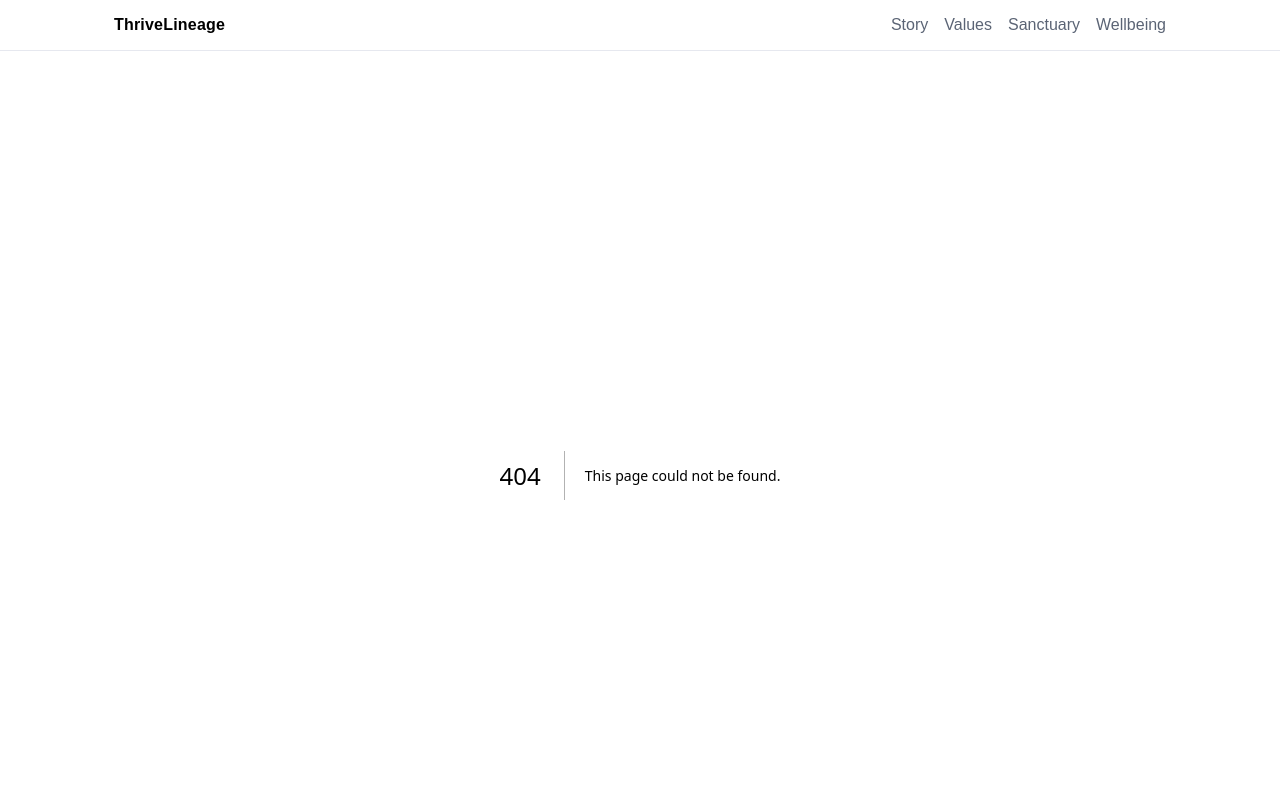
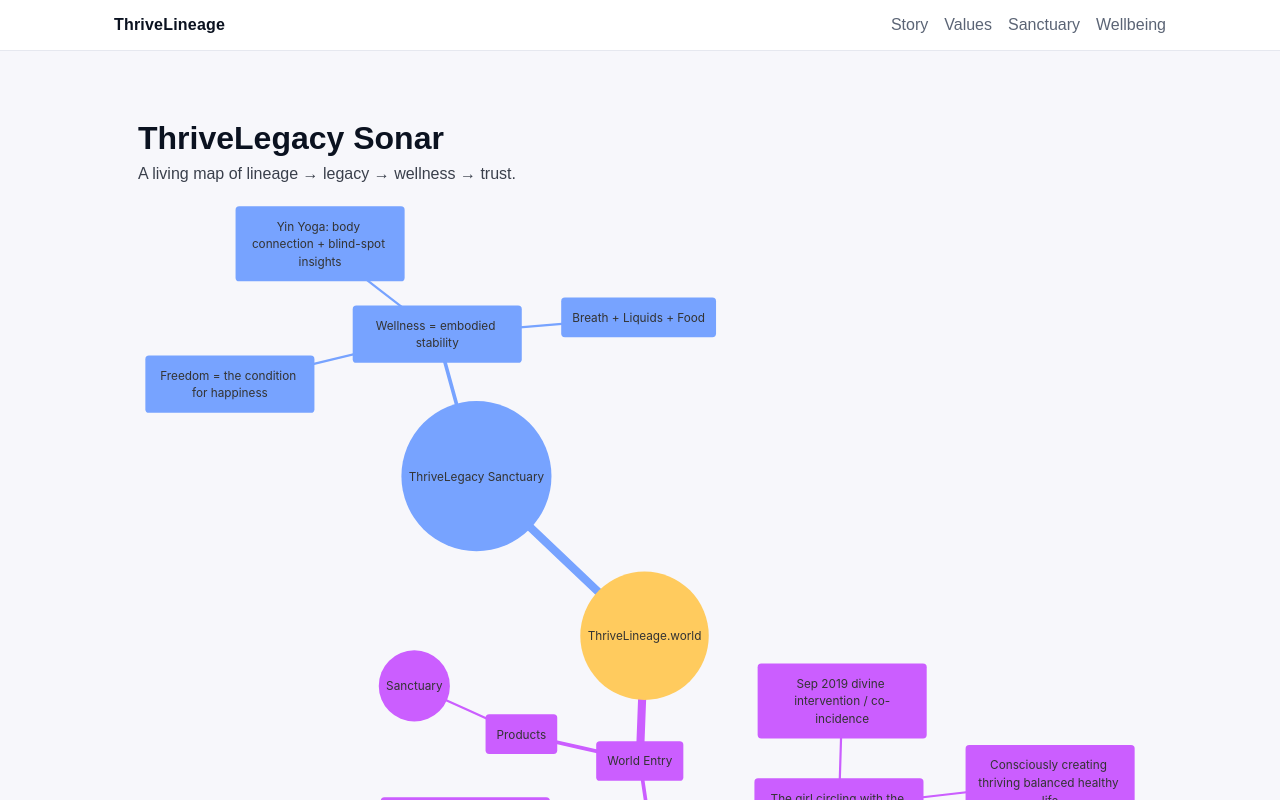
Before and after one commit to takeoff4light-png/thrivelineage-world, a Next.js app: page /legacy/sonar in a window 1280 px wide. Before the commit this address had no page. Shown: the top 800 px of the page. Built offline with nearby package versions, Linux system fonts and the light colour scheme.

Commit message:
Add initial sections and Mermaid component

```diff
--- /dev/null
+++ b/app/components/Mermaid.tsx
@@ -0,0 +1,41 @@
+"use client";
+
+import mermaid from "mermaid";
+import { useEffect, useMemo, useRef } from "react";
+
+export function Mermaid({ chart }: { chart: string }) {
+  const ref = useRef<HTMLDivElement>(null);
+  const id = useMemo(() => `mmd-${Math.random().toString(16).slice(2)}`, []);
+
+  useEffect(() => {
+    mermaid.initialize({
+      startOnLoad: false,
+      securityLevel: "strict",
+      theme: "base",
+      themeVariables: {
+        fontFamily:
+          "Inter, system-ui, -apple-system, Segoe UI, Roboto, Arial, sans-serif",
+      },
+    });
+
+    let cancelled = false;
+
+    (async () => {
+      try {
+        const { svg } = await mermaid.render(id, chart);
+        if (!cancelled && ref.current) ref.current.innerHTML = svg;
+      } catch {
+        if (!cancelled && ref.current) {
+          ref.current.innerHTML =
+            "<pre style='white-space:pre-wrap;color:#b00020'>Mermaid render error. Check diagram syntax.</pre>";
+        }
+      }
+    })();
+
+    return () => {
+      cancelled = true;
+    };
+  }, [chart, id]);
+
+  return <div ref={ref} />;
+}
--- /dev/null
+++ b/app/legacy/sonar/page.tsx
@@ -0,0 +1,33 @@
+import { Mermaid } from "@/app/components/Mermaid";
+
+const chart = `mindmap
+  root((ThriveLineage.world))
+    Umbrella(World Entry)
+      FrontDoor(Story + Invitation)
+        OriginStory("The girl circling with the vultures")
+          2019_PlettClinic(Feb 2019 burnout clinic)
+          2019_Intervention(Sep 2019 divine intervention / co-incidence)
+          Now(Consciously creating thriving balanced healthy life)
+        Values(Integrity + Authenticity + Wholeness)
+        Principles(Inclusivity + Do-No-Harm + Sustainable Glow-Flow)
+        CTA(Join Curiosity Cache / Co-create / Enter Sanctuary)
+      Sanctuaries(Products)
+        ThriveLegacy((Sanctuary))
+    ThriveLegacy((ThriveLegacy Sanctuary))
+      WellbeingFoundation(Wellness = embodied stability)
+        Freedom("Freedom = the condition for happiness")
+        YinYoga("Yin Yoga: body connection + blind-spot insights")
+        Pillars(Breath + Liquids + Food)
+`;
+
+export default function SonarPage() {
+  return (
+    <main style={{ padding: 24, maxWidth: 1100, margin: "0 auto" }}>
+      <h1 style={{ marginBottom: 8 }}>ThriveLegacy Sonar</h1>
+      <p style={{ marginTop: 0, opacity: 0.8 }}>
+        A living map of lineage → legacy → wellness → trust.
+      </p>
+      <Mermaid chart={chart} />
+    </main>
+  );
+}
--- /dev/null
+++ b/brand/palette/palette.md
@@ -0,0 +1,16 @@
+# ThriveLineage — Palette (Starter)
+
+## Core
+- Background: #FCFCFD
+- Text (Ink): #0B1220
+- Muted text: #5B6475
+- Border: #E6E8EF
+- Card: #FFFFFF
+
+## Brand
+- Primary (Indigo): #243B8A
+- Accent (Warm Gold): #F2C14E
+
+## Usage notes
+- Use Primary for links, buttons, key highlights.
+- Use Accent sparingly for "glow" moments (badges, icons, emphasis).
```
Also changed, not shown: app/sanctuary/page.tsx (added, +10 -0 lines), app/story/page.tsx (added, +10 -0 lines), app/values/page.tsx (added, +10 -0 lines), app/wellbeing/page.tsx (added, +10 -0 lines), brand/logo/logo-notes.md (added, +9 -0 lines), brand/typography/typography.md (added, +9 -0 lines).
